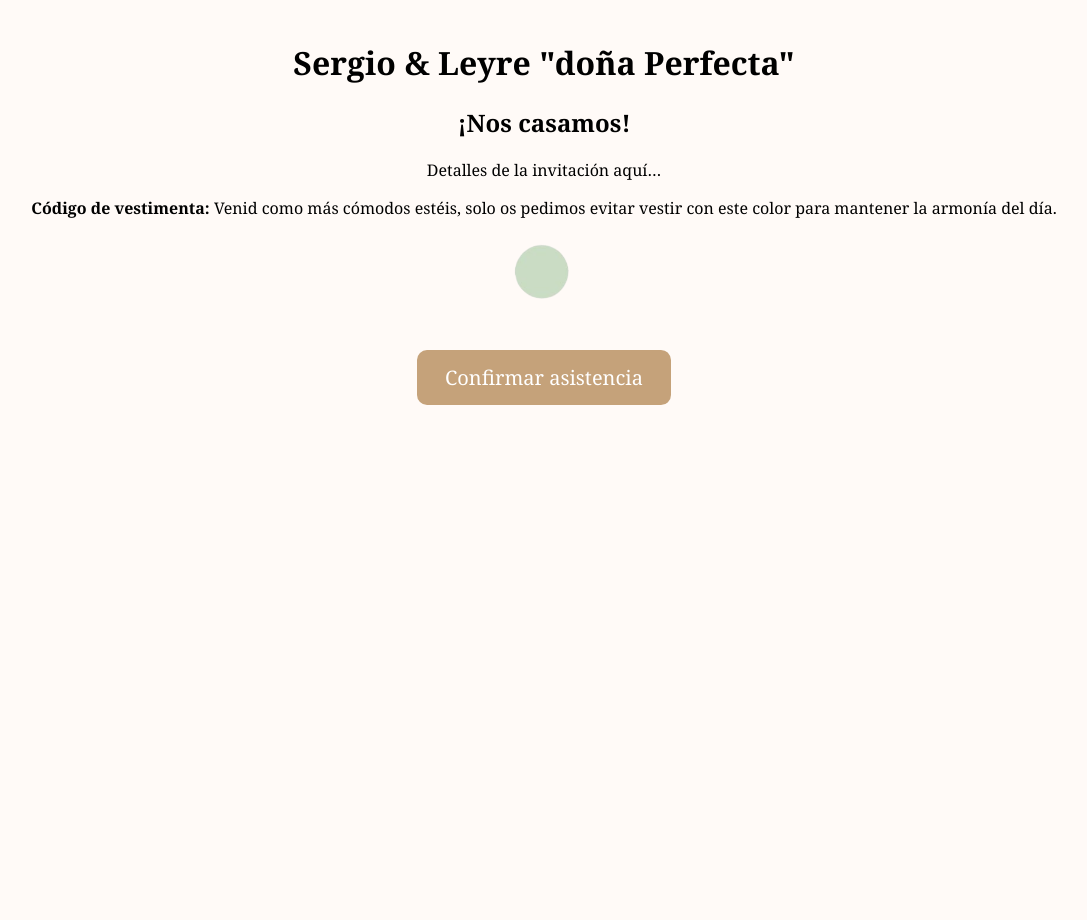
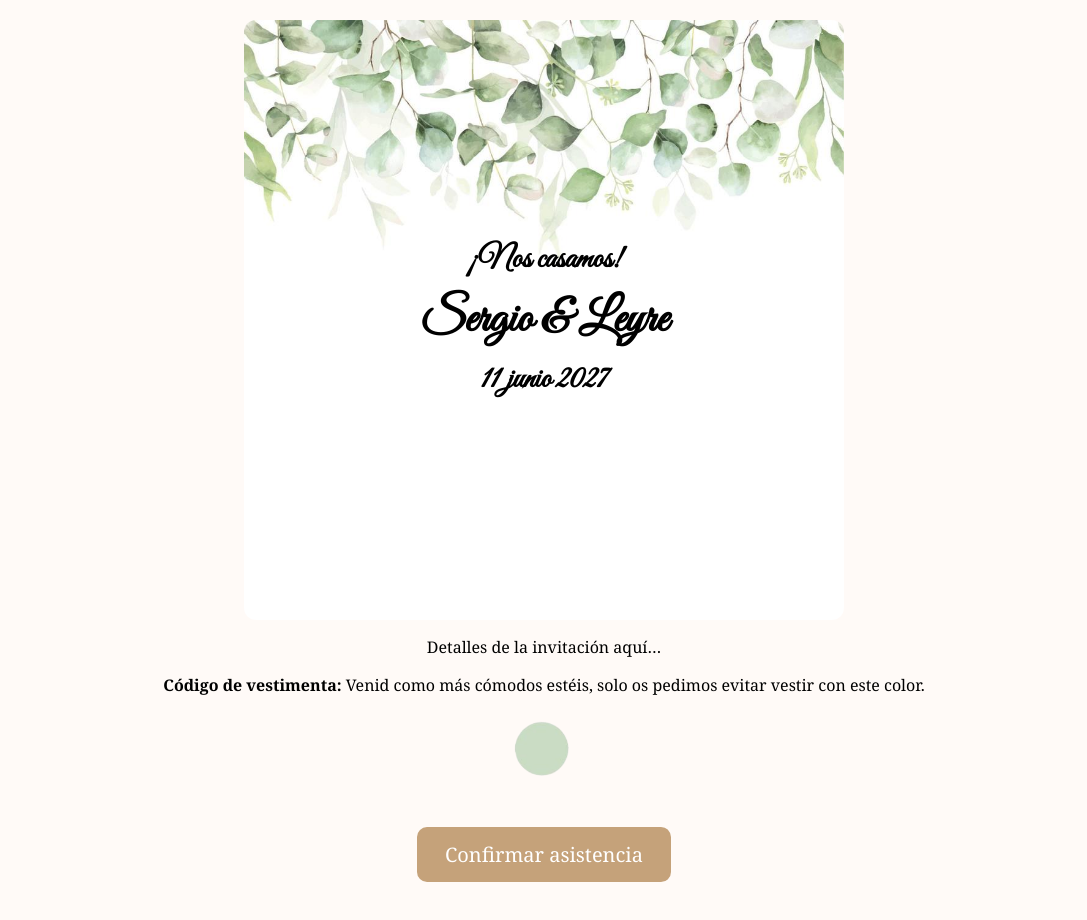
Before and after one commit to onceceroseis27/invitaciones, a website: page public/Invitacion.html in a window 1280 px wide. Shown: the whole page, without its empty margins (96-1183 px from the left). Before the commit the page ends 800 px from the top, so only its background shows below. Drawn offline with Linux system fonts and the light colour scheme.

Commit message:
Comenzando la invitacion

```diff
--- a/public/Invitacion.html
+++ b/public/Invitacion.html
@@ -4,6 +4,10 @@
 <meta charset="UTF-8" />
 <meta name="viewport" content="width=device-width, initial-scale=1.0" />
 <title>Invitación</title>
+
+<!-- Fuente similar a Angel Fade -->
+<link href="https://fonts.googleapis.com/css2?family=Great+Vibes&display=swap" rel="stylesheet">
+
 <style>
 body {
   margin: 0;
@@ -11,9 +15,11 @@ body {
   background: #fffaf7;
   font-family: 'Georgia', serif;
 }
+
 h1, h2, p {
   text-align: center;
 }
+
 .boton {
   display: block;
   width: fit-content;
@@ -26,21 +32,65 @@ h1, h2, p {
   font-size: 20px;
   cursor: pointer;
 }
+
+.invitacion {
+  position: relative;
+  width: 100%;
+  max-width: 600px;
+  margin: 0 auto;
+}
+
+.invitacion img {
+  width: 100%;
+  display: block;
+  border-radius: 12px;
+}
+
+.texto-sobre-imagen {
+  position: absolute;
+  top: 50%;
+  left: 50%;
+  transform: translate(-50%, -50%);
+  text-align: center;
+}
+
+.texto-sobre-imagen h1,
+.texto-sobre-imagen h2 {
+  margin: 0.2em 0;
+  color: black;
+  font-family: 'Great Vibes', cursive; /* Fuente elegante */
+}
+
+.texto-sobre-imagen h1 {
+  font-size: 3em;
+}
+
+.texto-sobre-imagen h2 {
+  font-size: 2em;
+}
 </style>
+
 <meta http-equiv="Cache-control" content="no-cache">
 </head>
 <body>
 
-<h1>Sergio & Leyre "doña Perfecta"</h1>
-<h2>¡Nos casamos!</h2>
+<div class="invitacion">
+  <img src="images/FondoInvitacion.jpg" alt="Fondo Invitación" />
+
+  <div class="texto-sobre-imagen">
+    <h2>¡Nos casamos!</h2>
+    <h1>Sergio & Leyre</h1>
+    <h2>11 junio 2027</h2>
+  </div>
+</div>
+
 <p>Detalles de la invitación aquí…</p>
-<p><strong>Código de vestimenta:</strong> Venid como más cómodos estéis, solo os pedimos evitar vestir con este color para mantener la armonía del día.</p>
+<p><strong>Código de vestimenta:</strong> Venid como más cómodos estéis, solo os pedimos evitar vestir con este color.</p>
 
 <div style="display: block; text-align: center; width: 100%; margin-top: 20px;">
   <img src="images/celadon.png" alt="Color celadón" style="width:150px; border-radius:10px; display: inline-block;">
 </div>
 
-<!-- Botón que redirige directamente al Google Form -->
 <a class="boton" href="Confirmacion.html" target="_blank">
   Confirmar asistencia
 </a>
```
Also changed, not shown: public/images/FondoInvitacion.jpg (added).
